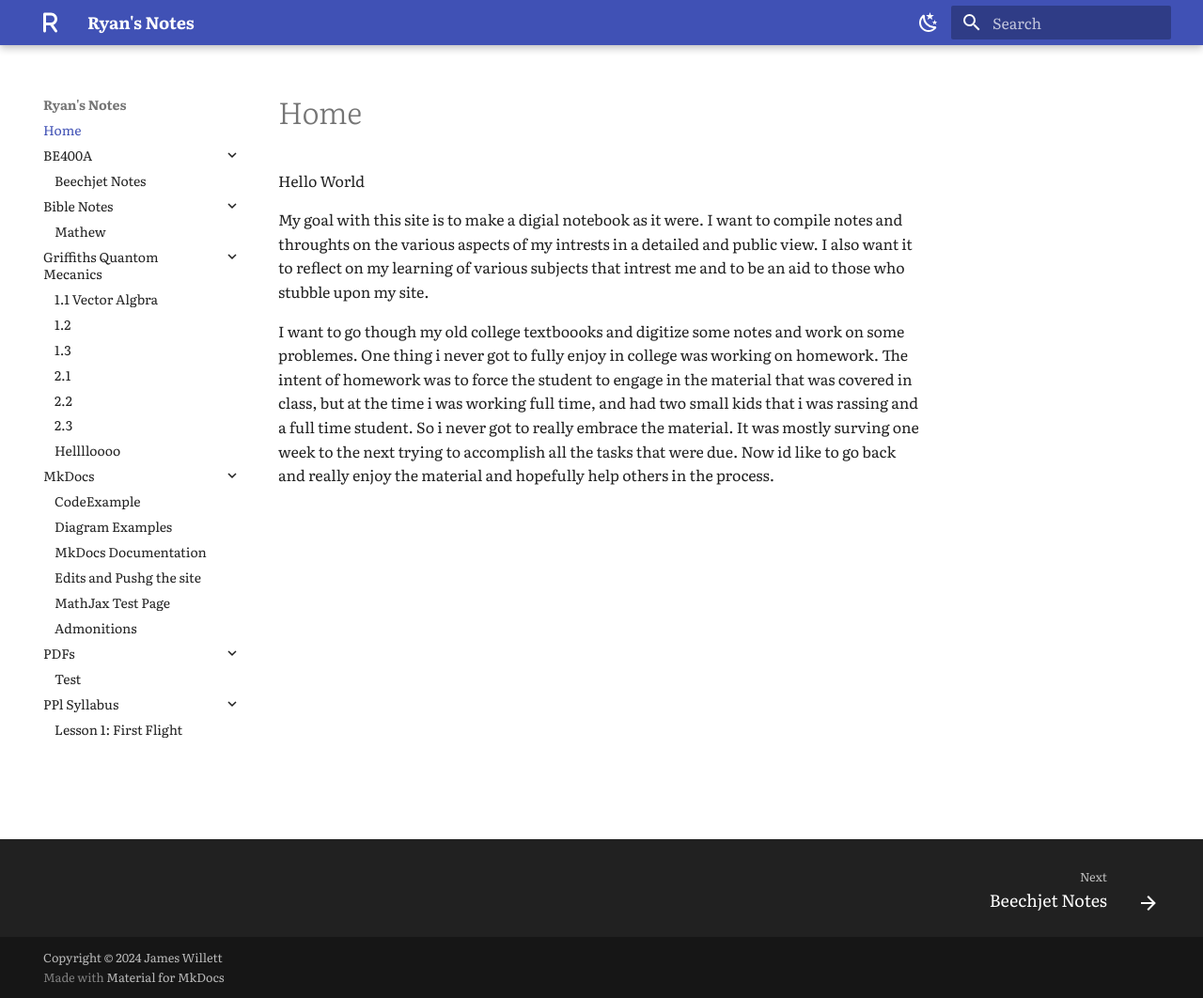
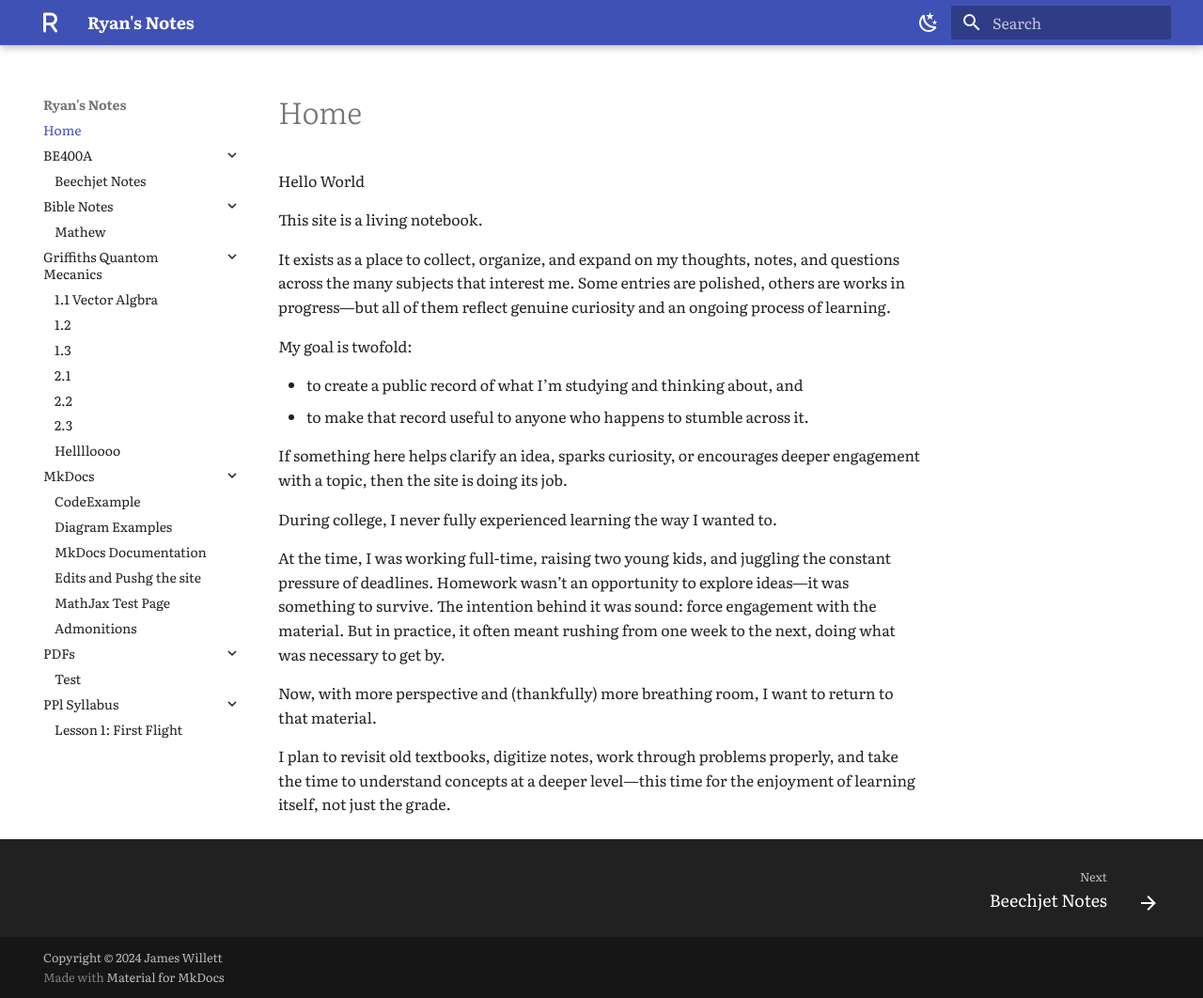
Before and after one commit to xSYOTOSx/RyansNotes, an MkDocs documentation site: the page built from docs/index.md, in a window 1280 px wide and 1062 px high. Shown: the whole window at 94% size. Built offline with MkDocs 1.6.1 and Material for MkDocs 9.7.7, drawn with Linux system fonts in a browser that asks for light colours.

Commit message:
homepage edits

```diff
--- a/docs/index.md
+++ b/docs/index.md
@@ -1,6 +1,21 @@
 # Home
 Hello World
 
-My goal with this site is to make a digial notebook as it were. I want to compile notes and throughts on the various aspects of my intrests in a detailed and public view. I also want it to reflect on my learning of various subjects that intrest me and to be an aid to those who stubble upon my site.
+This site is a living notebook.
 
-I want to go though my old college textboooks and digitize some notes and work on some problemes. One thing i never got to fully enjoy in college was working on homework. The intent of homework was to force the student to engage in the material that was covered in class, but at the time i was working full time, and had two small kids that i was rassing and a full time student. So i never got to really embrace the material. It was mostly surving one week to the next trying to accomplish all the tasks that were due. Now id like to go back and really enjoy the material and hopefully help others in the process.
+It exists as a place to collect, organize, and expand on my thoughts, notes, and questions across the many subjects that interest me. Some entries are polished, others are works in progress—but all of them reflect genuine curiosity and an ongoing process of learning.
+
+My goal is twofold:
+
+- to create a public record of what I’m studying and thinking about, and
+- to make that record useful to anyone who happens to stumble across it.
+
+If something here helps clarify an idea, sparks curiosity, or encourages deeper engagement with a topic, then the site is doing its job.
+
+During college, I never fully experienced learning the way I wanted to.
+
+At the time, I was working full-time, raising two young kids, and juggling the constant pressure of deadlines. Homework wasn’t an opportunity to explore ideas—it was something to survive. The intention behind it was sound: force engagement with the material. But in practice, it often meant rushing from one week to the next, doing what was necessary to get by.
+
+Now, with more perspective and (thankfully) more breathing room, I want to return to that material.
+
+I plan to revisit old textbooks, digitize notes, work through problems properly, and take the time to understand concepts at a deeper level—this time for the enjoyment of learning itself, not just the grade.
```
